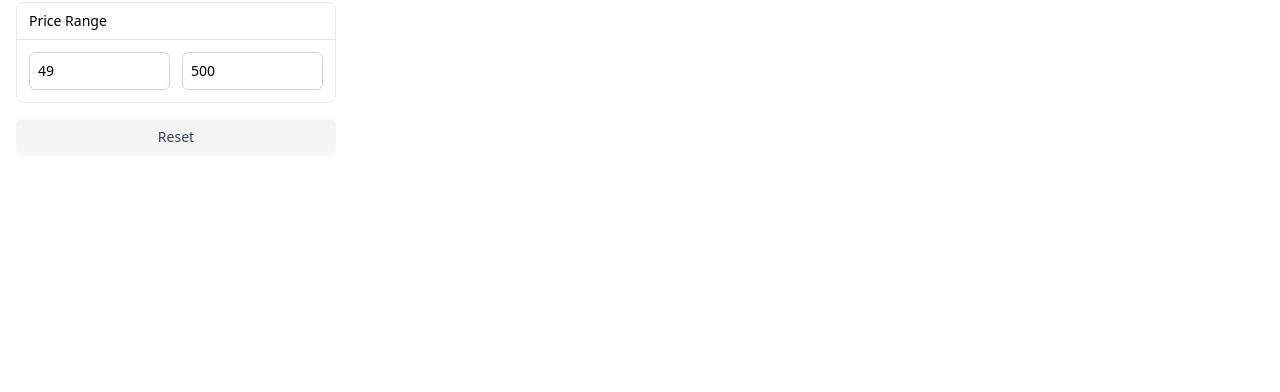
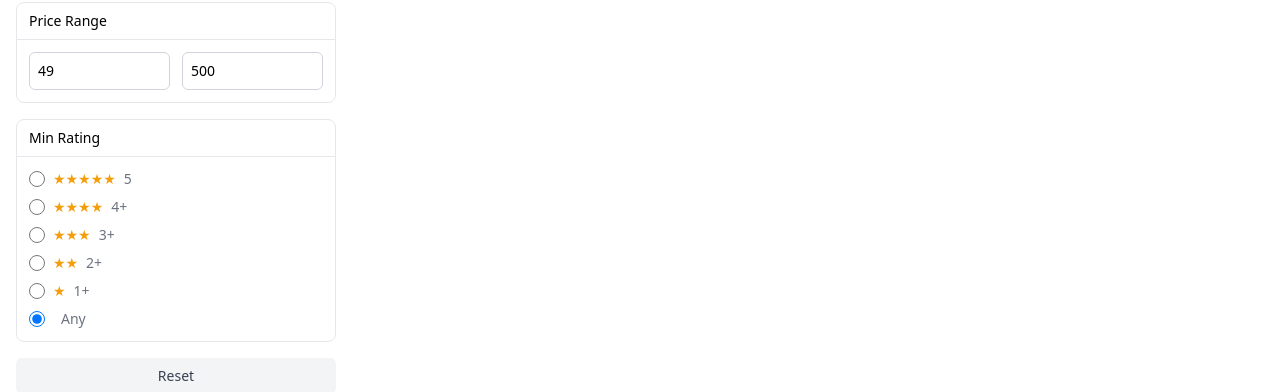
Before and after one commit to Artur-Sahakyan/filter, a React (Vite) app: page / in a window 1280 px wide. Shown: the part 513-905 px from the top of the page. Before the commit the page ends 800 px from the top, so only its background shows below. Built offline with nearby package versions, Linux system fonts and the light colour scheme.

Commit message:
add stars filter

```diff
--- a/src/components/filters/FiltersPanel.jsx
+++ b/src/components/filters/FiltersPanel.jsx
@@ -85,6 +85,26 @@ export default function FiltersPanel({ open, onClose, filters, setFilters, optio
       </div>
     </div>
 
+      {/* Rating  */}
+      <div className="rounded-lg border border-gray-200">
+        <div className="border-b border-gray-200 px-3 py-2 text-sm font-medium">Min Rating</div>
+        <div className="p-3 space-y-2">
+          {[5, 4, 3, 2, 1, 0].map((stars) => (
+            <label key={stars} className="flex items-center gap-2 text-sm cursor-pointer">
+              <input
+                type="radio"
+                name="min-rating"
+                className="h-4 w-4"
+                checked={Number(filters.minRating) === stars}
+                onChange={() => setFilters({ ...filters, minRating: stars })}
+              />
+              <span className="text-amber-500">{"★".repeat(stars)}</span>
+              <span className="text-gray-500">{stars === 0 ? "Any" : `${stars === 5 ? stars : stars + "+"}`}</span>
+            </label>
+          ))}
+        </div>
+      </div>
+
 
       <button
         type="button"
@@ -94,6 +114,7 @@ export default function FiltersPanel({ open, onClose, filters, setFilters, optio
             categories: [],
             brands: [],
             price: [options.minPrice, options.maxPrice],
+            minRating: 0,
           })
         }
         className="w-full rounded-md bg-gray-100 px-3 py-2 text-sm font-medium text-gray-700 hover:bg-gray-200"
--- a/src/hooks/useFilterState.js
+++ b/src/hooks/useFilterState.js
@@ -39,6 +39,7 @@ export default function useFilterState(products = []) {
     categories: [],
     brands: [],
     price: [minPrice, maxPrice],
+    minRating: 0,            // added
   });
 
   useEffect(() => {
--- a/src/pages/CatalogPage.jsx
+++ b/src/pages/CatalogPage.jsx
@@ -14,19 +14,20 @@ export default function CatalogPage() {
   const [filtersOpen, setFiltersOpen] = useState(false);
   const [debouncedSearchText] = useDebouncedValue(filters.search, 1000);
 
-  const categoryBrandPriceFilteredProducts = useMemo(() => {
+  const categoryBrandPriceRatingFilteredProducts = useMemo(() => {
     if (!products?.length) return [];
 
     const hasCategories = filters.categories.length > 0;
     const hasBrands = filters.brands.length > 0;
+    const rawMin = Array.isArray(filters.price) ? filters.price[0] : undefined;
+    const rawMax = Array.isArray(filters.price) ? filters.price[1] : undefined;
+
     const minSelectedPrice =
-      Array.isArray(filters.price) && typeof filters.price[0] === "number"
-        ? filters.price[0]
-        : options.minPrice;
+      rawMin === "" || Number.isNaN(Number(rawMin)) ? options.minPrice : Number(rawMin);
     const maxSelectedPrice =
-      Array.isArray(filters.price) && typeof filters.price[1] === "number"
-        ? filters.price[1]
-        : options.maxPrice;
+      rawMax === "" || Number.isNaN(Number(rawMax)) ? options.maxPrice : Number(rawMax);
+    const minSelectedRating =
+      typeof filters.minRating === "number" ? filters.minRating : 0;
 
     return products.filter((product) => {
       const matchesCategory =
@@ -42,11 +43,24 @@ export default function CatalogPage() {
         product.price >= minSelectedPrice &&
         product.price <= maxSelectedPrice;
 
-      return matchesCategory && matchesBrand && matchesPrice;
+      const matchesRating =
+        typeof product.rating === "number" &&
+        product.rating >= minSelectedRating;
+
+      return matchesCategory && matchesBrand && matchesPrice && matchesRating;
     });
-  }, [products, filters.categories, filters.brands, filters.price, options.minPrice, options.maxPrice]);
+  }, [
+    products,
+    filters.categories,
+    filters.brands,
+    filters.price,
+    filters.minRating,
+    options.minPrice,
+    options.maxPrice,
+  ]);
 
-  const [filteredProducts, setFilteredProducts] = useState(categoryBrandPriceFilteredProducts);
+  // Final list
+  const [filteredProducts, setFilteredProducts] = useState(categoryBrandPriceRatingFilteredProducts);
   const [isApplyingFilters, setIsApplyingFilters] = useState(false);
   useEffect(() => {
     if (!products?.length) return;
@@ -54,13 +68,13 @@ export default function CatalogPage() {
     setIsApplyingFilters(true);
     const timerId = setTimeout(() => {
       setFilteredProducts(
-        applySearch(categoryBrandPriceFilteredProducts, debouncedSearchText)
+        applySearch(categoryBrandPriceRatingFilteredProducts, debouncedSearchText)
       );
       setIsApplyingFilters(false);
-    }, 500);
+    }, 500); // simulat
 
     return () => clearTimeout(timerId);
-  }, [debouncedSearchText, categoryBrandPriceFilteredProducts, products]);
+  }, [debouncedSearchText, categoryBrandPriceRatingFilteredProducts, products]);
 
   return (
     <Layout title="Product Catalog">
```
